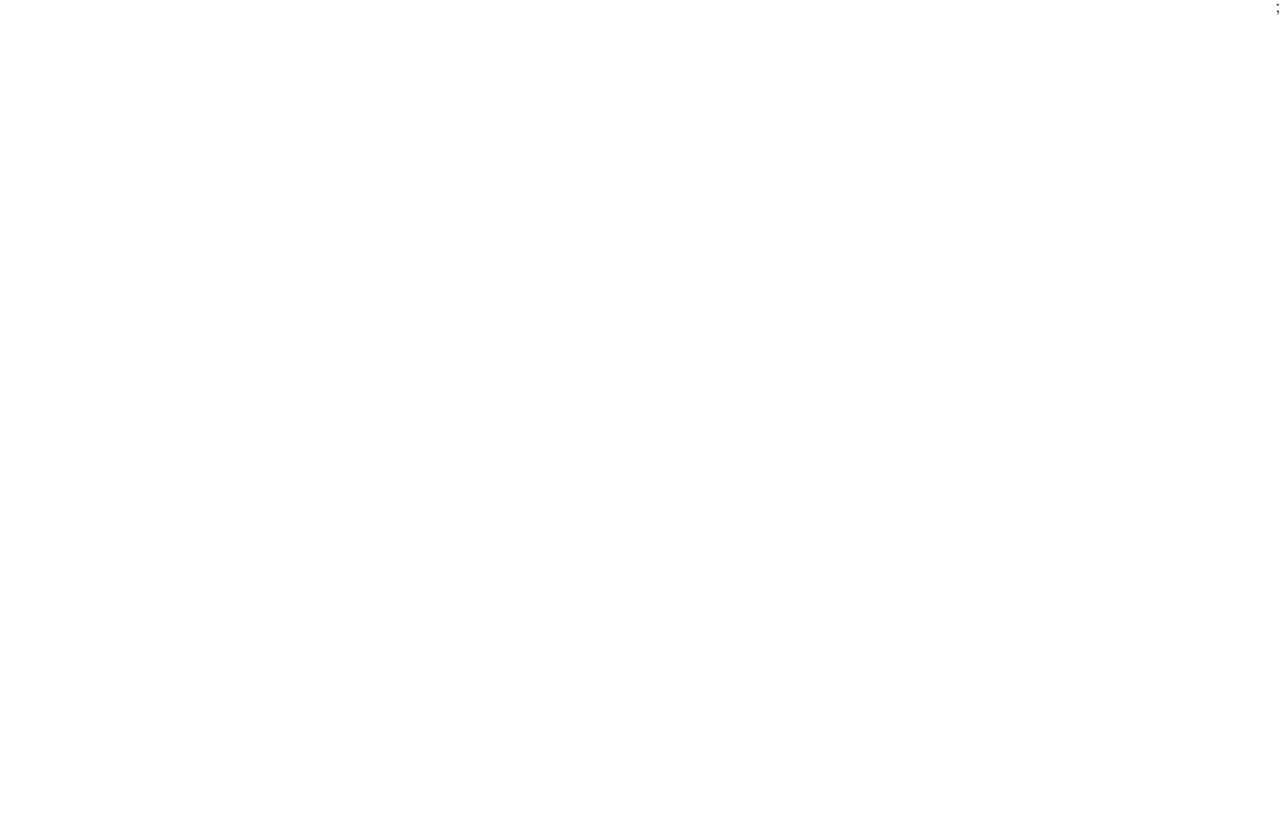
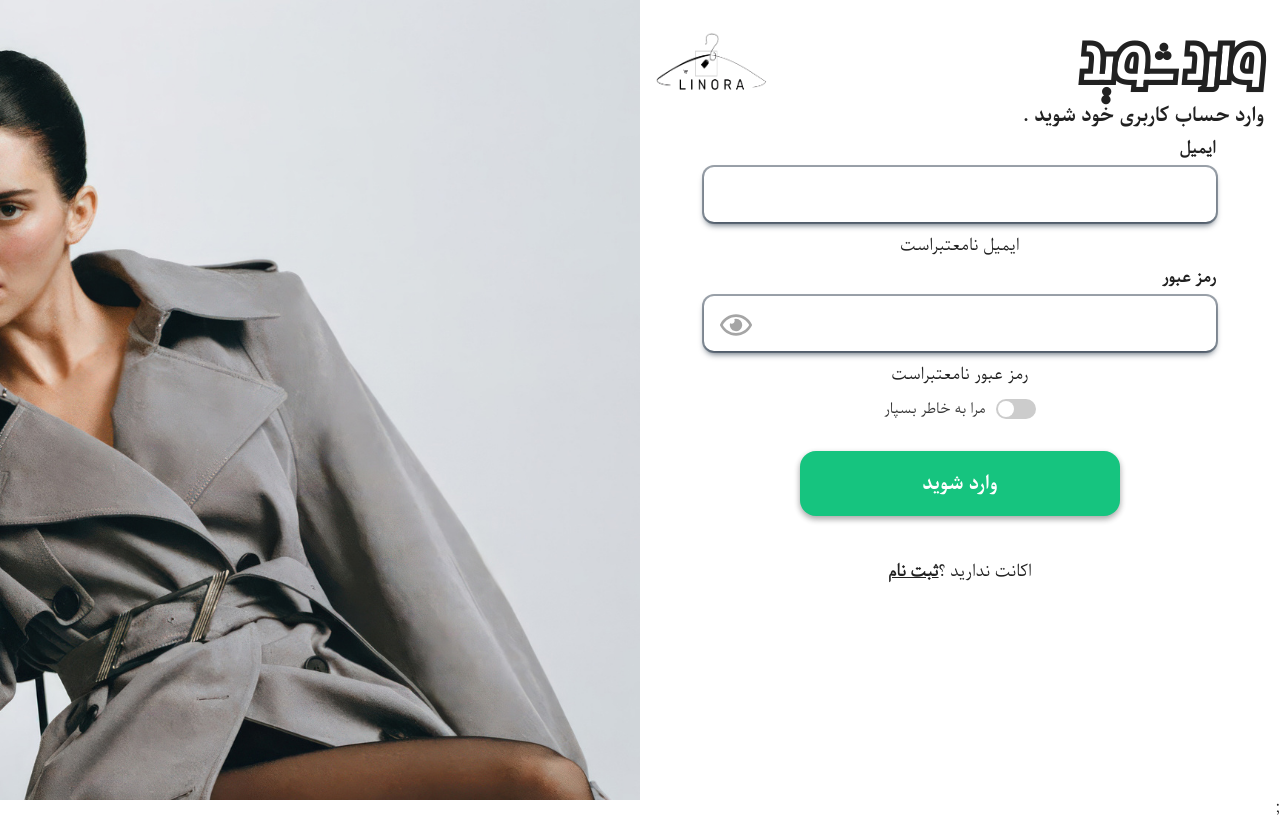
Before and after one commit to mojtaba-jsx/LINORA, a React (Vite) app: page /auth/login in a window 1280 px wide. Before the commit this address had no page. Built offline with nearby package versions, Linux system fonts and the light colour scheme.

Commit message:
[Login]- Add HTML Template And CSS Style

```diff
--- a/src/custom.css
+++ b/src/custom.css
@@ -351,6 +351,14 @@ body {
   .signup__form-label-privacy {
     margin: 10px auto;
   }
+
+  /* * Login  Page */
+  .login__left {
+    display: none;
+  }
+  .login__right {
+    width: 100%;
+  }
 }
 @media screen and (max-width: 992px) {
   /* * Fashion Component */
@@ -397,14 +405,6 @@ body {
   /* * Review Card */
   .review-card {
     width: 18rem;
-  }
-
-  /* * Login Component */
-  .login {
-    position: fixed; /* تغییر position */
-    top: 40%; /* تنظیم برای قرارگیری در مرکز */
-    left: 40%;
-    transform: translate(-30%, -50%); /* قرار دادن دقیق در مرکز */
   }
 }
 @media screen and (max-width: 768px) {
@@ -480,27 +480,6 @@ body {
   .inbox-tips__left-input {
     width: 12rem;
   }
-  /* * Login Component */
-  .login {
-    position: fixed; /* تغییر position */
-    top: 40%; /* تنظیم برای قرارگیری در مرکز */
-    left: 40%;
-    transform: translate(-30%, -50%); /* قرار دادن دقیق در مرکز */
-    width: 24rem;
-    overflow-y: scroll;
-  }
-  .login-form__social-login {
-    flex-direction: column;
-  }
-  .login-form__social-login button {
-    width: 100%;
-  }
-  .login-form__seperator::before {
-    width: 8rem;
-  }
-  .login-form__seperator::after {
-    width: 8rem;
-  }
 }
 @media screen and (max-width: 576px) {
   /* * Search Component */
@@ -530,7 +509,7 @@ body {
   .signup__form-label {
     margin: 10px auto;
   }
-  .signup__form-hint{
+  .signup__form-hint {
     width: 20rem;
     line-height: 1.4rem;
   }
@@ -600,13 +579,23 @@ body {
   .footer__col2-logos {
     flex-direction: column;
   }
+  /* * Login Page */
+  .login__form-title {
+    flex-direction: column-reverse;
+  }
+  .login__form-email,
+  .login__form-password {
+    width: 24rem !important;
+  }
+  .login__form-subtitle {
+    text-align: center;
+  }
 }
 @media screen and (max-width: 480px) {
   /* * Basket Component */
   .basket {
     width: 18rem;
   }
-
 
   /* *Main Title Component */
   .main-title__text {
@@ -622,6 +611,27 @@ body {
     height: 2.4rem;
     top: 0.5rem;
   }
+  /* * Login Page */
+  .login__form-title {
+    flex-direction: column-reverse;
+  }
+  .login__form-email,
+  .login__form-password {
+    width: 18rem !important;
+  }
+  .login__form-subtitle {
+    text-align: center;
+  }
+  .login__form-btn {
+    width: 14rem;
+  }
+  .login__form-title{
+    font-size: 2.4rem;
+  }
+  .login__form-title-logo{
+    width: 4rem;
+    height: 2rem;
+  }
 }
 @media screen and (max-width: 320px) {
 }
--- /dev/null
+++ b/src/pages/Login/Login.css
@@ -0,0 +1,202 @@
+.login {
+    height: 100vh;
+    /* overflow: hidden; */
+    /* background-color: red; */
+  }
+
+  .login__wrapper {
+    display: flex;
+    align-items: center;
+    height: 100%;
+  }
+
+  html,
+  body {
+    margin: 0;
+    padding: 0;
+    overflow: hidden;
+  }
+
+  .login__right,
+  .login__left {
+    width: 50%;
+  }
+
+  .login__right {
+    height: 100%;
+    /* background-color: blue; */
+    /* padding: 1rem; */
+    /* overflow: scroll; */
+  }
+
+  .login__left {
+    /* background-color: red; */
+    height: 100%;
+  }
+
+  .login__left-image {
+    width: 100%;
+    height: 100%;
+    object-fit: cover;
+  }
+
+  .login__form {
+    display: flex;
+    flex-direction: column;
+    padding: 1rem;
+  }
+
+  .login__form-title {
+    font-size: 4rem;
+    margin-top: 1rem;
+    font-family: "sogand", Courier, monospace;
+    display: flex;
+    align-items: center;
+    justify-content: space-between;
+  }
+
+  .login__form-title-logo {
+    width: 7rem;
+    height: 4rem;
+  }
+
+  .login__form-subtitle {
+    margin-top: 10px;
+    font-size: 1.2rem;
+    font-family: "parastoo-bold", Courier, monospace;
+  }
+
+  .login__form-body {
+    display: flex;
+    flex-direction: column;
+  }
+
+  .login__form-label {
+    display: flex;
+    flex-direction: column;
+    row-gap: 10px;
+    margin: 1rem auto;
+    font-weight: bold;
+  }
+
+  .login__form-label input {
+    padding: 1rem;
+    border-radius: 10px;
+    border: none;
+    outline: none;
+    box-shadow: rgba(6, 24, 44, 0.4) 0px 0px 0px 2px,
+      rgba(6, 24, 44, 0.65) 0px 4px 6px -1px,
+      rgba(255, 255, 255, 0.08) 0px 1px 0px inset;
+    width: 30rem;
+    font-size: 20px;
+    transition: all 120ms ease-in;
+  }
+  .login__form-label input:focus {
+    transform: scale(1.04);
+  }
+
+  .login__form-label {
+    position: relative;
+  }
+  .login__form-label-checkbox{
+    margin: 1rem auto;
+  }
+  .login__form-password-icon {
+    font-size: 2rem;
+    position: absolute;
+    left: 1rem;
+    top: 2.4rem;
+    opacity: 0.4;
+    transition: all 120ms ease-in;
+    cursor: pointer;
+  }
+  .login__form-password-icon:hover{
+    opacity: 1;
+  }
+
+  .login__form-name-error,
+  .login__form-email-error {
+    margin: 0rem auto;
+  }
+
+  .login__form-hint,
+  .login__form-label-privacy {
+    margin-top: 10px;
+  }
+
+  .login__form-btn {
+    width: 20rem;
+    padding: 1rem;
+    border-radius: 1rem;
+    border: none;
+    outline: none;
+    background-color: var(--green);
+    color: var(--white);
+    font-family: "parastoo-bold", Courier, monospace;
+    margin-top: 10px;
+    margin: 1rem auto;
+    box-shadow: rgba(0, 0, 0, 0.16) 0px 3px 6px, rgba(0, 0, 0, 0.23) 0px 3px 6px;
+    cursor: pointer;
+    transition: all 120ms ease-in;
+    font-size: 19px;
+  }
+  .login__form-btn:hover {
+    transform: translateY(-10px);
+  }
+
+  .login__form-login {
+    text-align: center;
+    margin-top: 2rem;
+
+  }
+  .login__form-login a {
+    font-weight: bold;
+    text-decoration: underline;
+    color: var(--black);
+
+  }
+
+
+
+  .login__form-label-checkbox {
+    display: flex;
+    align-items: center;
+    gap: 10px;
+    cursor: pointer;
+    font-size: 14px;
+    color: #333;
+  }
+
+  .login__form-privacy {
+    display: none;
+  }
+
+  .custom-slider {
+    position: relative;
+    width: 40px;
+    height: 20px;
+    background: #ccc;
+    border-radius: 20px;
+    transition: background 0.3s;
+  }
+
+  .custom-slider::before {
+    content: "";
+    position: absolute;
+    width: 16px;
+    height: 16px;
+    background: white;
+    border-radius: 50%;
+    top: 50%;
+    left: 2px;
+    transform: translateY(-50%);
+    transition: 0.3s;
+  }
+
+  .login__form-privacy:checked + .custom-slider {
+    background: #4caf50;
+  }
+
+  .login__form-privacy:checked + .custom-slider::before {
+    transform: translate(18px, -50%);
+  }
--- /dev/null
+++ b/src/pages/Login/Login.jsx
@@ -0,0 +1,65 @@
+import React from "react";
+import { Link } from "react-router-dom";
+import "./Login.css";
+import { FaRegEye } from "react-icons/fa";
+
+function Login() {
+  return (
+    <div className="login">
+      <div className="login__wrapper">
+        <div className="login__right">
+          <form className="login__form">
+            <h1 className="login__form-title">
+              وارد شوید
+              <img
+                src="../src/assets/images/LogoImage/LINORA2.png"
+                alt=""
+                className="login__form-title-logo"
+              />
+            </h1>
+            <h2 className="login__form-subtitle">
+              وارد حساب کاربری خود شوید .
+            </h2>
+
+            <div className="login__form-body">
+              <label className="login__form-label">
+                ایمیل
+                <input type="text" className="login__form-email" />
+              </label>
+              <span className="login__form-email-error">ایمیل نامعتبراست</span>
+              <label className="login__form-label">
+                رمز عبور
+                <input type="text" className="login__form-password" />
+                <FaRegEye className="login__form-password-icon" />
+              </label>
+              <span className="login__form-email-error">
+                رمز عبور نامعتبراست
+              </span>
+            </div>
+
+            <label className="login__form-label-checkbox">
+              <input type="checkbox" className="login__form-privacy" />
+              <span className="custom-slider"></span>
+              مرا به خاطر بسپار
+            </label>
+
+            <button className="login__form-btn">وارد شوید </button>
+            <span className="login__form-login">
+              اکانت ندارید ؟<Link to={"/auth/signup"}>ثبت نام </Link>
+            </span>
+          </form>
+        </div>
+
+        <div className="login__left">
+          <img
+            src="../src/assets/images/login/login.jpg"
+            alt=""
+            className="login__left-image"
+          />
+        </div>
+      </div>
+    </div>
+  );
+}
+
+export default Login;
--- a/src/pages/SignUp/SignUp.jsx
+++ b/src/pages/SignUp/SignUp.jsx
@@ -54,7 +54,7 @@ function SignUp() {
 
             <button className="signup__form-btn">ثبت نام</button>
             <span className="signup__form-login">
-              اکانت دارید ؟<Link to={"/"}>وارد شوید</Link>
+              اکانت دارید ؟<Link to={"/auth/login"}>وارد شوید</Link>
             </span>
           </form>
         </div>
--- a/src/routes.jsx
+++ b/src/routes.jsx
@@ -8,11 +8,13 @@ import Basket from "./components/Basket/Basket";
 import CheckOut from "./components/CheckOut/CheckOut";
 import NotFound from "./components/NotFound/NotFound";
 import SignUp from "./pages/SignUp/SignUp";
+import Login from "./pages/Login/Login";
 
 let routes = [
   { path: "/", element: <Home /> },
   { path: "/user", element: <UserAccount /> },
   { path: "/auth/signup", element: <SignUp /> },
+  { path: "/auth/login", element: <Login /> },
   { path: "/products", element: <Products /> },
   { path: "/products/productinfo", element: <ProductInfo /> },
   { path: "/aboutus", element: <AboutUs /> },
```
Also changed, not shown: src/assets/Images/login/login.jpg (added).
